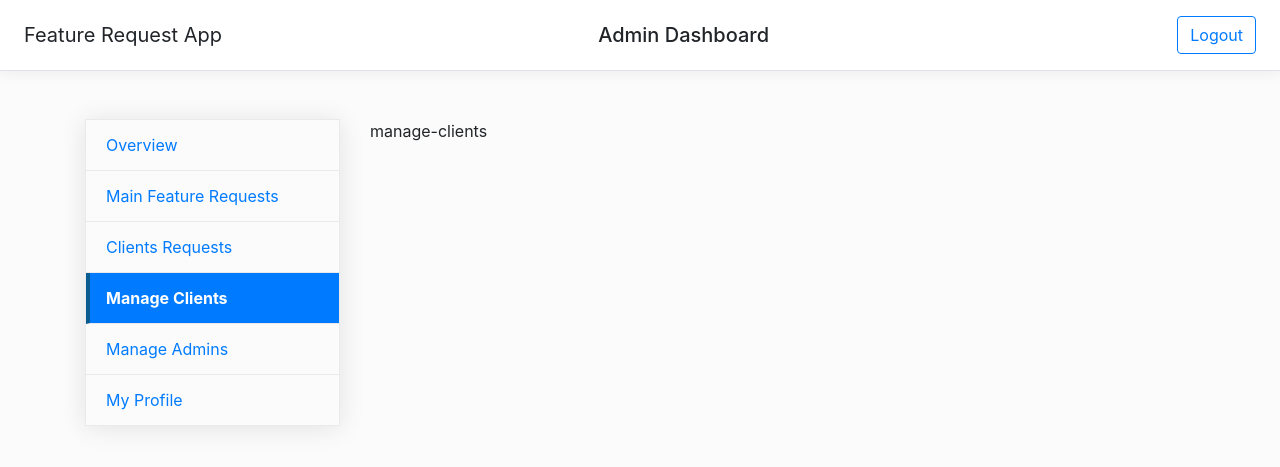
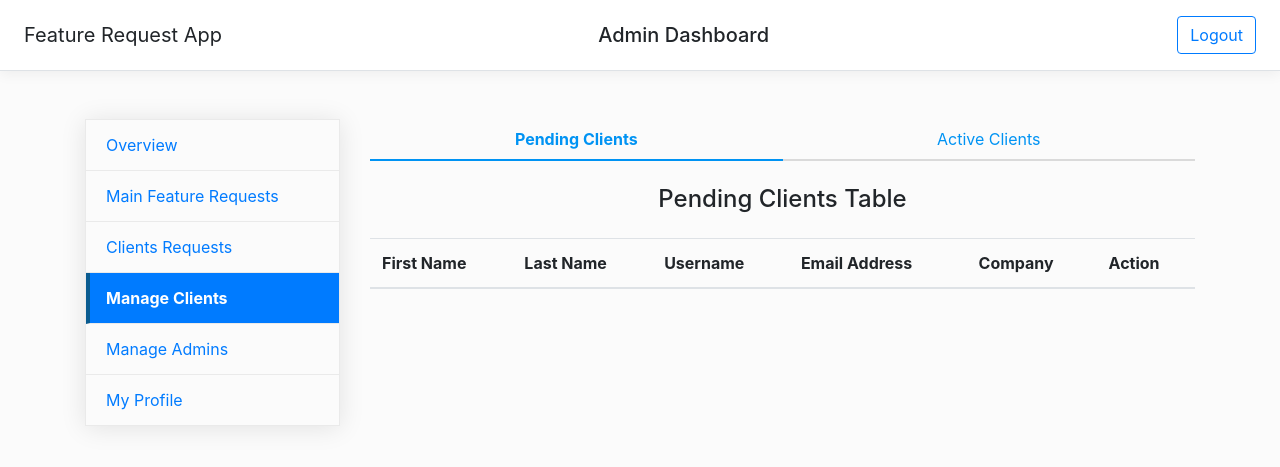
Before and after one commit to arianithetemi/feature-request-app, a Flask app: template app/templates/admin_dashboard.html in a window 1280 px wide, after a click on "Manage Clients". Shown: the top 467 px of the page. Run offline with Flask 2, Linux system fonts and the light colour scheme; the template is opened without the code that fills it, so the values that code supplies are empty; parts of the project's set-up code (start-up, migrations or seed data) failed here and were passed over; some libraries are stand-ins or nearby versions.

Commit message:
Managing clients in admin dashboard completed

```diff
--- a/app/mod_user_api/views.py
+++ b/app/mod_user_api/views.py
@@ -13,7 +13,7 @@ mod_user_api = Blueprint('user_api', __name__, url_prefix='/api/user')
 @mod_user_api.route('/', methods=['GET'])
 @token_required
 @role_required('admin')
-def get_users():
+def get_users(current_user):
         # Gell all users from db
         users = User.query.all()
 
@@ -27,6 +27,7 @@ def get_users():
             user_data['username'] = user.username
             user_data['email_address'] = user.email_address
             user_data['role'] = user.role.name
+            user_data['company'] = user.company
             user_data['active'] = user.active
             output.append(user_data)
 
--- a/app/templates/admin_dashboard.html
+++ b/app/templates/admin_dashboard.html
@@ -12,15 +12,34 @@
       transition: all 0.3s ease;
       box-shadow: 0 2px 24px rgba(0, 0, 0, 0.1);
    }
-   .nav-pills .nav-link {
+   #v-pills-tab .main-link {
       border-radius: 0!important;
       padding: 13px 20px;
       border-bottom: 1px solid #eaeaea;
    }
-   .nav-pills .nav-link.active {
+   #v-pills-tab .main-link.active {
       font-weight: bold;
       border-left: 4px solid #095b90;
       padding-left: 16px;
+   }
+   #manage-clients .nav-item {
+      border-radius: 0!important;
+      background-color: transparent;
+      color: #0093f3;
+      border-bottom: 2px solid #dadada;
+   }
+   #manage-clients .nav-link.active {
+      background-color: transparent;
+      font-weight: bold;
+      color: #0093f3;
+      border-bottom: 2px solid #0093f3;
+   }
+   .title {
+      margin: 24px auto;
+      text-align: center;
+   }
+   .swal-button--confirm {
+     background-color: #007bff;
    }
    </style>
 {% endblock %}
@@ -42,12 +61,12 @@
    <div class="row">
       <div class="col-md-3">
          <div class="nav flex-column nav-pills" id="v-pills-tab" role="tablist" aria-orientation="vertical">
-           <a class="nav-link active" data-toggle="pill" href="#overview" role="tab" aria-controls="overview" aria-selected="true">Overview</a>
-           <a class="nav-link" data-toggle="pill" href="#feature-requests" role="tab" aria-controls="feature-requests" aria-selected="false">Main Feature Requests</a>
-           <a class="nav-link" data-toggle="pill" href="#clients-requests" role="tab" aria-controls="clients-requests" aria-selected="false">Clients Requests</a>
-           <a class="nav-link" data-toggle="pill" href="#manage-clients" role="tab" aria-controls="manage-clients" aria-selected="false">Manage Clients</a>
-           <a class="nav-link" data-toggle="pill" href="#manage-admins" role="tab" aria-controls="manage-admins" aria-selected="false">Manage Admins</a>
-           <a class="nav-link" data-toggle="pill" href="#my-profile" role="tab" aria-controls="my-profile" aria-selected="false">My Profile</a>
+           <a class="nav-link main-link active" data-toggle="pill" href="#overview" role="tab" aria-controls="overview" aria-selected="true">Overview</a>
+           <a class="nav-link main-link" data-toggle="pill" href="#feature-requests" role="tab" aria-controls="feature-requests" aria-selected="false">Main Feature Requests</a>
+           <a class="nav-link main-link" data-toggle="pill" href="#clients-requests" role="tab" aria-controls="clients-requests" aria-selected="false">Clients Requests</a>
+           <a class="nav-link main-link manage-clients-link" data-toggle="pill" href="#manage-clients" role="tab" aria-controls="manage-clients" aria-selected="false">Manage Clients</a>
+           <a class="nav-link main-link" data-toggle="pill" href="#manage-admins" role="tab" aria-controls="manage-admins" aria-selected="false">Manage Admins</a>
+           <a class="nav-link main-link" data-toggle="pill" href="#my-profile" role="tab" aria-controls="my-profile" aria-selected="false">My Profile</a>
         </div></div>
       <div class="col-md-9">
          <div class="tab-content" id="v-pills-tabContent">
@@ -57,11 +76,59 @@
 
             <div class="tab-pane fade" id="clients-requests" role="tabpanel" aria-labelledby="clients-requests">clients-requests</div>
 
-            <div class="tab-pane fade" id="manage-clients" role="tabpanel" aria-labelledby="manage-clients">manage-clients</div>
+            <div class="tab-pane fade" id="manage-clients" role="tabpanel" aria-labelledby="manage-clients">
+               <nav class="nav manage-clients nav-pills nav-justified">
+                 <a class="nav-item nav-link pending-clients-link active" data-toggle="pill" role="tab" href="#pending-clients">Pending Clients</a>
+                 <a class="nav-item nav-link active-clients-link" data-toggle="pill" role="tab" href="#active-clients">Active Clients</a>
+               </nav>
+
+               <div class="tab-content">
+                  <div class="tab-pane fade show active" id="pending-clients" role="tabpanel" aria-labelledby="manage-admins">
+                     <h4 class="title">Pending Clients Table</h4>
+                     <div class="table-responsive">
+                        <table class="table table-hover">
+                          <thead>
+                            <tr>
+                              <th scope="col">First Name</th>
+                              <th scope="col">Last Name</th>
+                              <th scope="col">Username</th>
+                              <th scope="col">Email Address</th>
+                              <th scope="col">Company</th>
+                              <th scope="col">Action</th>
+                            </tr>
+                          </thead>
+                          <tbody class="pending-clients-table">
+                          </tbody>
+                        </table>
+                     </div>
+                  </div>
+
+                  <div class="tab-pane fade" id="active-clients" role="tabpanel" aria-labelledby="active-admins">
+                     <div class="table-responsive">
+                        <h4 class="title">Active Clients Table</h4>
+                        <table class="table table-hover mt-4">
+                          <thead>
+                            <tr>
+                              <th scope="col">First Name</th>
+                              <th scope="col">Last Name</th>
+                              <th scope="col">Username</th>
+                              <th scope="col">Email Address</th>
+                              <th scope="col">Company</th>
+                            </tr>
+                          </thead>
+                          <tbody class="active-clients-table">
+                          </tbody>
+                        </table>
+                     </div>
+                  </div>
+               </div>
+
+            </div>
 
             <div class="tab-pane fade" id="manage-admins" role="tabpanel" aria-labelledby="manage-admins">manage-admins</div>
 
             <div class="tab-pane fade" id="my-profile" role="tabpanel" aria-labelledby="my-profile">my-profile</div>
+
          </div>
       </div>
    </div>
@@ -74,6 +141,87 @@
          localStorage.removeItem('token');
          window.location.href = '/';
       });
+
+      // Populating Pending Clients Table
+      $('.manage-clients-link, .pending-clients-link').click(function() {
+         $('.pending-clients-table').html("");
+         $.ajax({
+            url: '/api/user/',
+            method: 'GET',
+            contentType: 'application/json',
+            headers: {"x-access-token": localStorage.getItem('token')},
+            success: function(res) {
+               res.map(user => {
+                  if (user.role != 'admin' && user.active == false) {
+                     $('.pending-clients-table').append("<tr>\
+                     <td>"+ user.first_name +"</td>\
+                     <td>"+ user.last_name +"</td>\
+                     <td>"+ user.username +"</td>\
+                     <td>"+ user.email_address +"</td>\
+                     <td>"+ user.company +"</td>\
+                     <td><button type='button' id='approve-client' data-publicId="+user.public_id+" class='btn btn-info btn-sm'>Approve</button></td>\
+                     </tr>");
+                  }
+               });
+            }
+         });
+      });
+
+      // Populating Active Clients Table
+      $('.active-clients-link').click(function() {
+         $('.active-clients-table').html("");
+         $.ajax({
+            url: '/api/user/',
+            method: 'GET',
+            contentType: 'application/json',
+            headers: {"x-access-token": localStorage.getItem('token')},
+            success: function(res) {
+               res.map(user => {
+                  if (user.role != 'admin' && user.active == true) {
+                     $('.active-clients-table').append("<tr>\
+                     <td>"+ user.first_name +"</td>\
+                     <td>"+ user.last_name +"</td>\
+                     <td>"+ user.username +"</td>\
+                     <td>"+ user.email_address +"</td>\
+                     <td>"+ user.company +"</td>\
+                     </tr>");
+                  }
+               });
+            }
+         });
+      });
+
+      $(document).on("click", "#approve-client", function(){
+         var userPublicId = $(this).attr('data-publicId');
+
+         swal({
+           title: "Are you sure?",
+           text: "You want to approve as active this client!",
+           icon: "info",
+           buttons: true,
+           // dangerMode: true,
+         })
+         .then(willApprove => {
+           if (willApprove) {
+             $(this).parent().parent().remove();
+             $.ajax({
+               url: "/api/user/activate/"+userPublicId,
+               method: "PUT",
+               contentType: 'application/json',
+               headers: {"x-access-token": localStorage.getItem('token')},
+               success: function(res) {
+                  if(res.message == "The user has been activated!") {
+                     swal("Success!", "This client is approved!", "success")
+                  }
+               }
+             })
+
+           } else {
+             return false;
+           }
+         });
+      });
+
    // });
 </script>
 {% endblock %}
```
